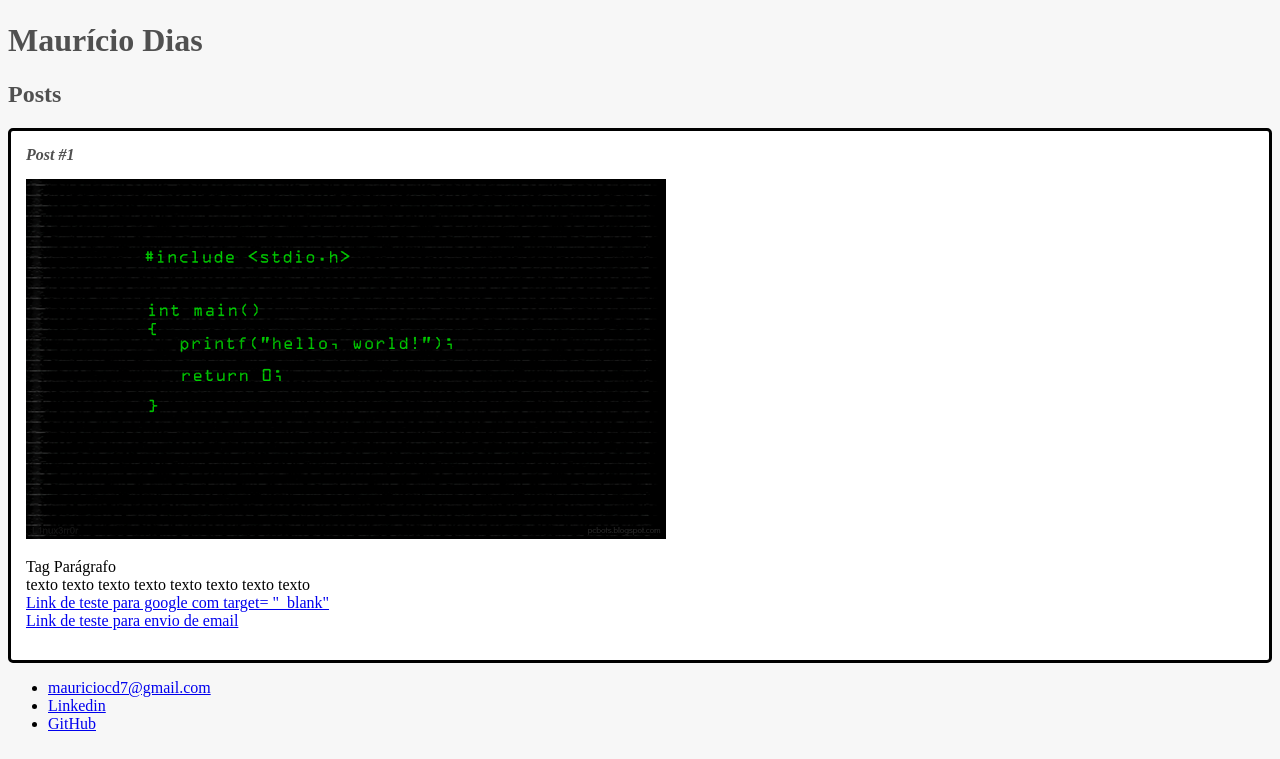
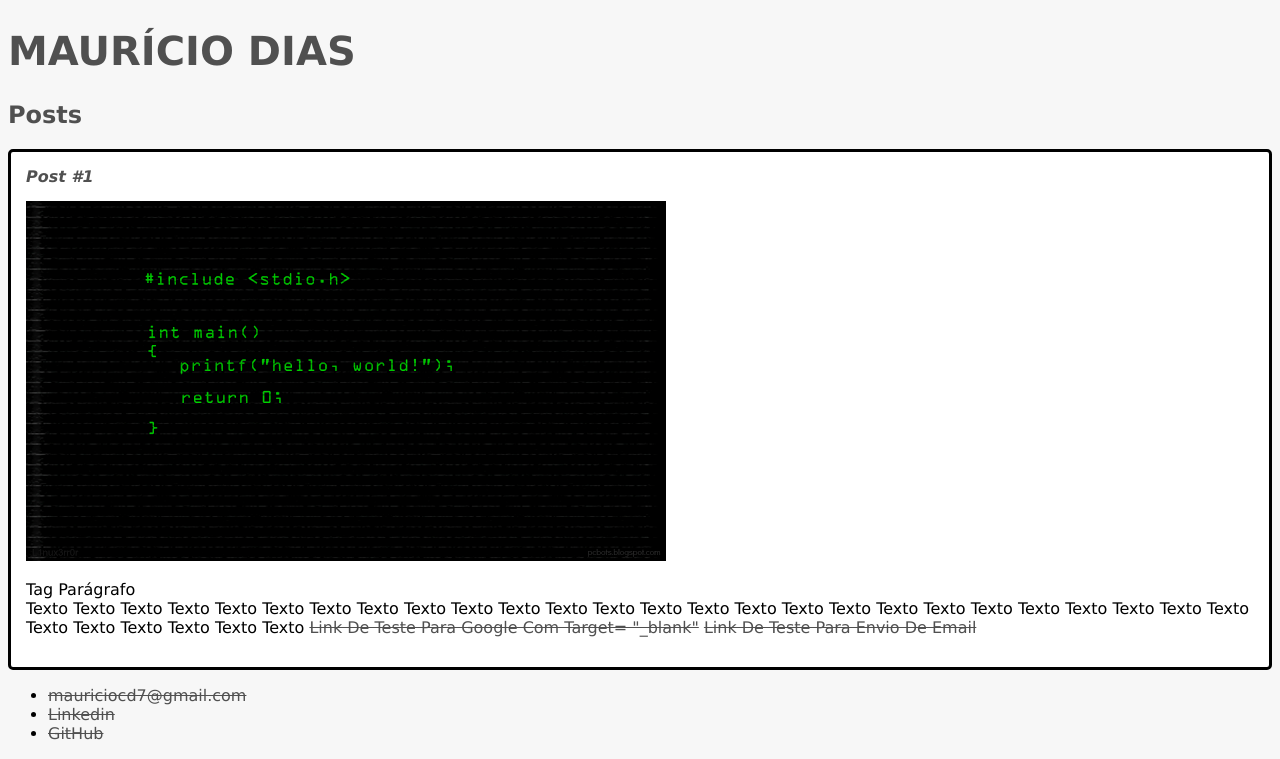
Before and after one commit to mauriciocd7/HtmlCss_DIO, a plain HTML site: page index.html in a window 1280 px wide. Shown: the part 111-870 px from the top of the page. Drawn offline with Linux system fonts and the light colour scheme.

Commit message:
Estilização de Textos

```diff
--- a/index.html
+++ b/index.html
@@ -23,12 +23,13 @@
             <p class="post_content">
                 Tag Parágrafo <br>
 
-                texto texto texto texto texto texto texto texto <br>
+                texto texto texto texto texto texto texto texto
+                texto texto texto texto texto texto texto texto
+                texto texto texto texto texto texto texto texto
+                texto texto texto texto texto texto texto texto
 
                 <a href="https://www.google.com.br" target= "_blank">Link de teste para google com target= "_blank"</a>
-                <br>
                 <a href ="mailto:mauriciocd7@gmail.com">Link de teste para envio de email</a>
-                <br>
             </p>
         </article>
     </section>
--- a/style.css
+++ b/style.css
@@ -1,5 +1,6 @@
 body{
     background: #f7f7f7;
+    font-family: Verdana;
 }
 
 .photo{
@@ -8,6 +9,16 @@ body{
 }
 
 #title, .subtitle, .post_title{
+    color: #505050;
+}
+
+#title{
+    font-size: 40px;
+    text-transform: uppercase;
+}
+
+a{
+    text-decoration: line-through;
     color: #505050;
 }
 
@@ -29,7 +40,7 @@ body{
 .post_content{
     margin:0;
     margin-bottom: 15px;
-
+    text-transform: capitalize;
 }
 
 .post_image{
```
